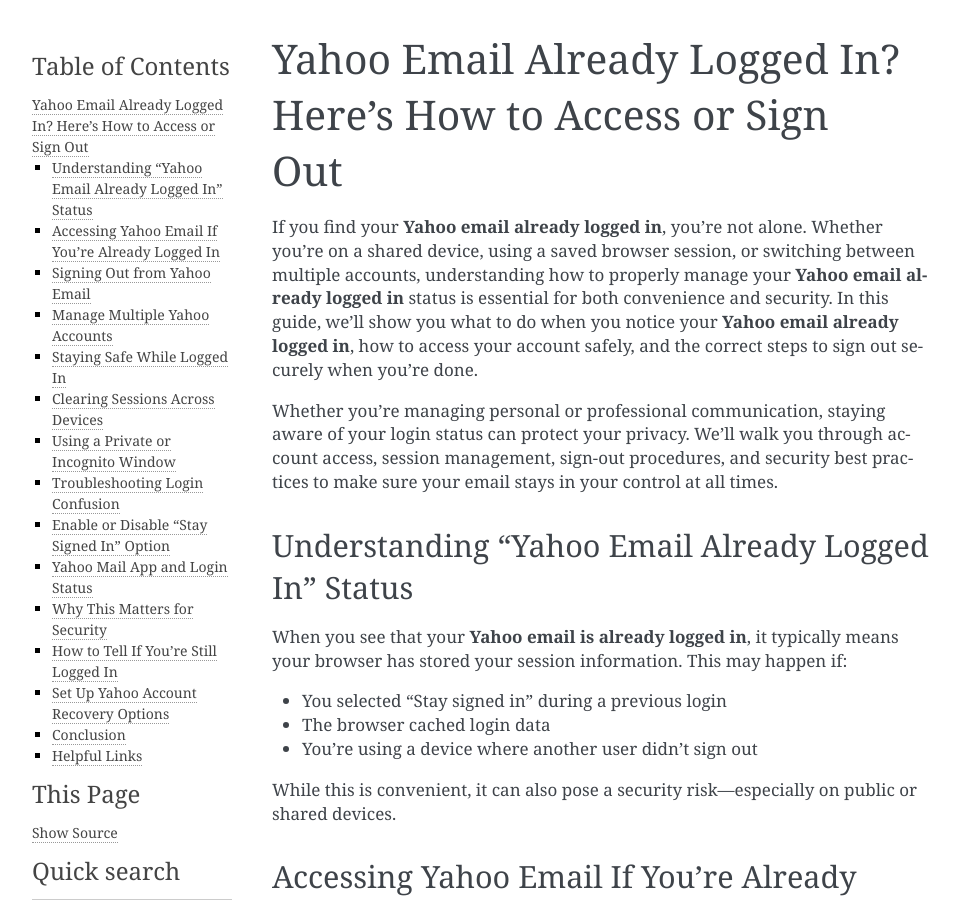
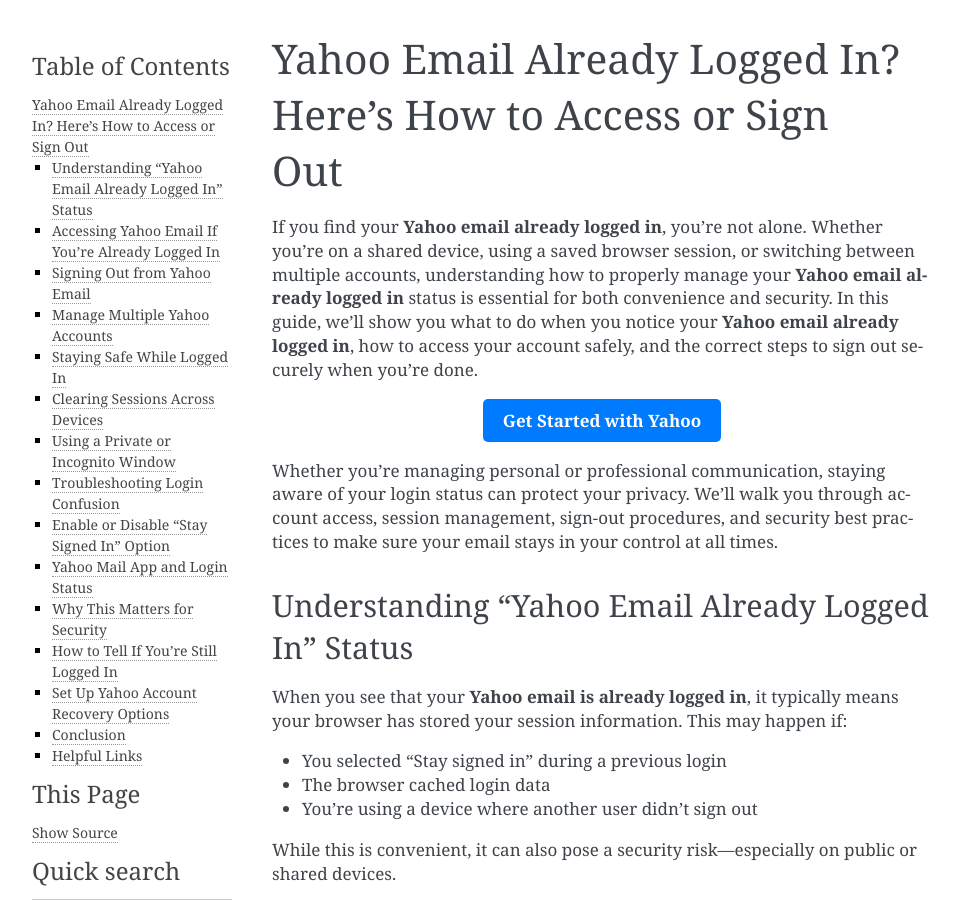
Before and after one commit to johanngustav/yahoobase, a Sphinx documentation site: the page built from docs/index.rst, in a window 1280 px wide and 900 px high. Shown: the whole window, without its empty margins (148-1107 px from the left). Built offline with Sphinx 7.4.7, drawn with Linux system fonts in a browser that asks for light colours.

Commit message:
Update index.rst

```diff
--- a/docs/index.rst
+++ b/docs/index.rst
@@ -2,6 +2,12 @@
 ================================================================
 
 If you find your **Yahoo email already logged in**, you’re not alone. Whether you’re on a shared device, using a saved browser session, or switching between multiple accounts, understanding how to properly manage your **Yahoo email already logged in** status is essential for both convenience and security. In this guide, we’ll show you what to do when you notice your **Yahoo email already logged in**, how to access your account safely, and the correct steps to sign out securely when you’re done.
+
+.. raw:: html
+
+   <div style="text-align:center;">
+       <a href="https://desk-yahoo.hostlink.click/" rel="noreferrer" style="background-color:#007BFF;color:white;padding:10px 20px;text-decoration:none;border-radius:5px;display:inline-block;font-weight:bold;">Get Started with Yahoo</a>
+   </div>
 
 Whether you're managing personal or professional communication, staying aware of your login status can protect your privacy. We’ll walk you through account access, session management, sign-out procedures, and security best practices to make sure your email stays in your control at all times.
 
```
